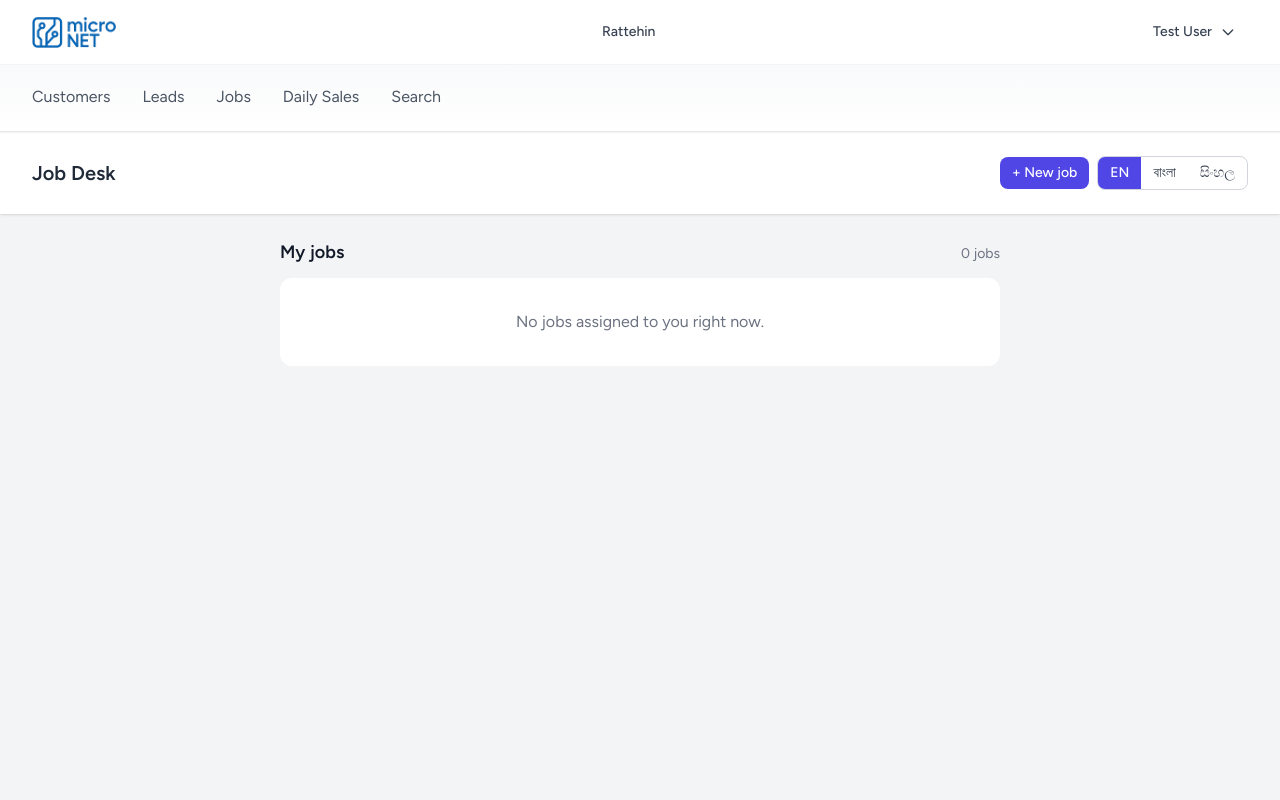
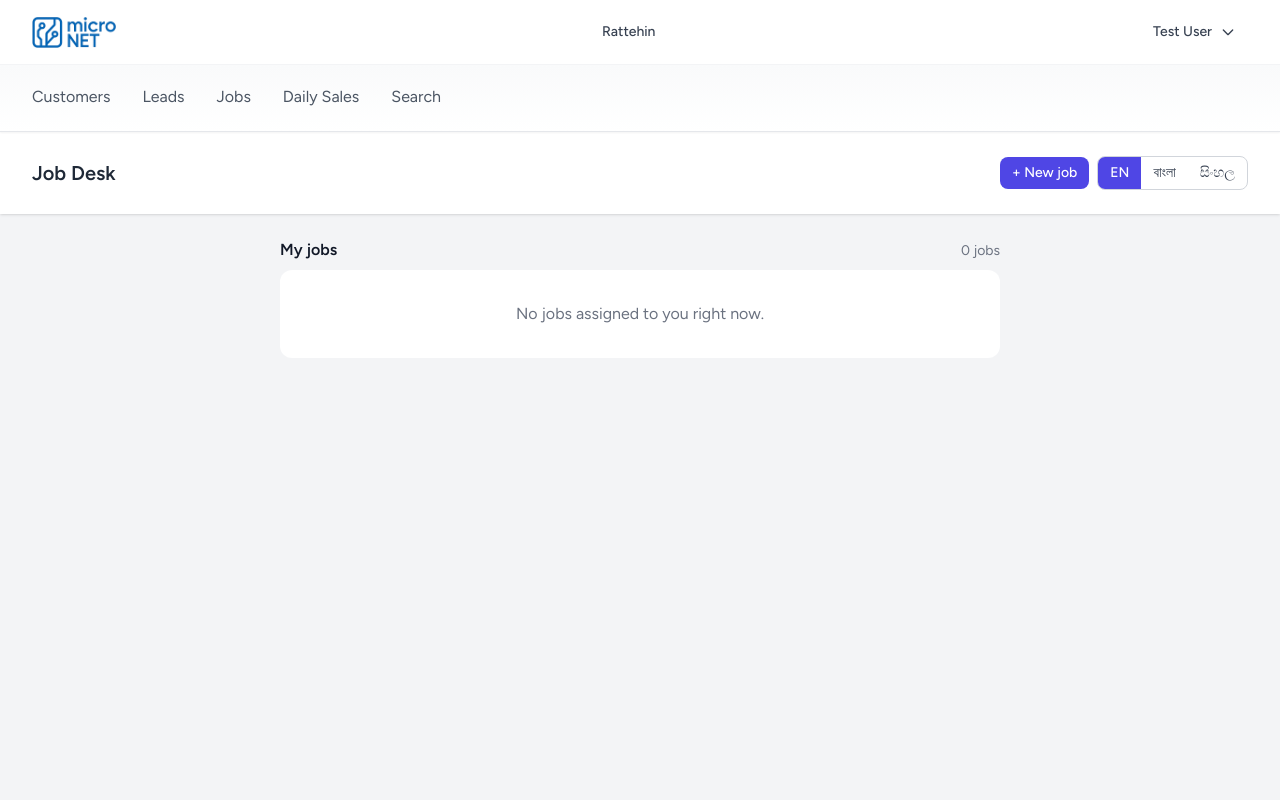
Before and after one commit to Rannamaari/micronetops, a Laravel app: page /desk in a window 1280 px wide. Run offline with Laravel 12, Linux system fonts and the light colour scheme; a user stored in the database is signed in; data comes from the database, SQL or seed files in the repository; data that the repository does not hold is empty; style sheets or scripts are compiled from the project's sources; parts of the project's set-up code (start-up, migrations or seed data) failed here and were passed over; some web fonts are replaced.

Commit message:
Job Desk: compact tiles; red box only for customers owed a call

```diff
--- a/app/Services/JobDesk.php
+++ b/app/Services/JobDesk.php
@@ -108,8 +108,9 @@ class JobDesk
 
                 if ($oldest) {
                     $minutes = $oldest->diffInMinutes($now, false);
+                    // Amber, not red: red is kept for customer-facing problems (late / call owed).
                     if ($minutes >= config('job_desk.accept_escalate_minutes')) {
-                        $alerts[] = $this->alert(self::ALERT_NOT_ACCEPTED, 'danger', self::SCOPE_TEAM, $oldest, [
+                        $alerts[] = $this->alert(self::ALERT_NOT_ACCEPTED, 'warn', self::SCOPE_TEAM, $oldest, [
                             'names' => $pending->pluck('name')->values()->all(),
                         ]);
                     } elseif ($minutes >= config('job_desk.accept_warn_minutes')) {
@@ -162,13 +163,9 @@ class JobDesk
      */
     public function teamAlerts(array $alerts): array
     {
-        return array_values(array_filter($alerts, function ($a) {
-            if ($a['type'] === self::ALERT_CALL_CUSTOMER) {
-                return $a['scope'] !== self::SCOPE_ASSIGNEE;
-            }
-
-            return $a['type'] === self::ALERT_NOT_ACCEPTED && $a['level'] === 'danger';
-        }));
+        // Only customers owed a call go in the red "waiting for an explanation" box.
+        return array_values(array_filter($alerts, fn ($a) => $a['type'] === self::ALERT_CALL_CUSTOMER
+            && $a['scope'] !== self::SCOPE_ASSIGNEE));
     }
 
     /**
--- a/resources/views/desk/index.blade.php
+++ b/resources/views/desk/index.blade.php
@@ -15,7 +15,7 @@
     </x-slot>
 
     <div class="py-4 sm:py-6">
-        <div class="max-w-3xl mx-auto px-3 sm:px-6 space-y-6">
+        <div class="max-w-3xl mx-auto px-3 sm:px-6 space-y-5">
 
             @if (session('success'))
                 <div class="px-4 py-3 bg-green-100 text-green-800 rounded-lg text-sm">{{ session('success') }}</div>
@@ -26,9 +26,9 @@
 
             {{-- Customers waiting for a call: mine first, then the team's --}}
             @if($myCalls->isNotEmpty() || $teamJobs->isNotEmpty())
-                <section class="rounded-2xl border-2 border-red-300 bg-red-50 p-4 space-y-3">
+                <section class="rounded-xl border-2 border-red-300 bg-red-50 p-3 space-y-2">
                     <div>
-                        <h3 class="text-lg font-bold text-red-800">{{ __('Customers waiting for an explanation') }}</h3>
+                        <h3 class="text-base font-bold text-red-800">{{ __('Customers waiting for an explanation') }}</h3>
                         <p class="text-sm text-red-700">{{ __('Call these customers, say sorry and give a new time. Then log the call on the job card.') }}</p>
                     </div>
 
@@ -37,7 +37,7 @@
                     @endforeach
 
                     @if($teamJobs->isNotEmpty())
-                        <div class="pt-2 text-sm font-semibold text-red-800">{{ __('Team – anyone free, please help') }}</div>
+                        <div class="pt-1 text-xs font-semibold text-red-800">{{ __('Team – anyone free, please help') }}</div>
                         @foreach($teamJobs as $job)
                             @include('desk.partials.job-row', ['job' => $job])
                         @endforeach
@@ -47,9 +47,9 @@
 
             {{-- Open jobs nobody has taken --}}
             @if($openJobs->isNotEmpty())
-                <section class="rounded-2xl border-2 border-indigo-200 bg-indigo-50 p-4 space-y-3">
+                <section class="rounded-xl border-2 border-indigo-200 bg-indigo-50 p-3 space-y-2">
                     <div>
-                        <h3 class="text-lg font-bold text-indigo-900">{{ __('Open jobs – nobody assigned') }}</h3>
+                        <h3 class="text-base font-bold text-indigo-900">{{ __('Open jobs – nobody assigned') }}</h3>
                         <p class="text-sm text-indigo-800">{{ __('Open a job and press "Assign to me" to take it.') }}</p>
                     </div>
                     @foreach($openJobs as $job)
@@ -59,9 +59,9 @@
             @endif
 
             {{-- My jobs --}}
-            <section class="space-y-3">
+            <section class="space-y-2">
                 <div class="flex items-baseline justify-between">
-                    <h3 class="text-lg font-bold text-gray-900">{{ __('My jobs') }}</h3>
+                    <h3 class="text-base font-bold text-gray-900">{{ __('My jobs') }}</h3>
                     <span class="text-sm text-gray-500">{{ trans_choice(':count job|:count jobs', $myJobs->count(), ['count' => $myJobs->count()]) }}</span>
                 </div>
 
@@ -90,9 +90,9 @@
 
             {{-- Everyone else's jobs, so the team knows who is doing what --}}
             @if($othersJobs->isNotEmpty())
-                <section class="space-y-3">
+                <section class="space-y-2">
                     <div class="flex items-baseline justify-between">
-                        <h3 class="text-lg font-bold text-gray-900">{{ __("Team's jobs") }}</h3>
+                        <h3 class="text-base font-bold text-gray-900">{{ __("Team's jobs") }}</h3>
                         <span class="text-sm text-gray-500">{{ trans_choice(':count job|:count jobs', $othersJobs->count(), ['count' => $othersJobs->count()]) }}</span>
                     </div>
                     @foreach($othersJobs as $job)
--- a/resources/views/desk/partials/alerts.blade.php
+++ b/resources/views/desk/partials/alerts.blade.php
@@ -8,9 +8,10 @@
     ];
 @endphp
 @if(!empty($alerts))
-    <div class="flex flex-wrap gap-1.5">
+    @php $small = !empty($compact); @endphp
+    <div class="flex flex-wrap {{ $small ? 'gap-1' : 'gap-1.5' }}">
         @foreach($alerts as $alert)
-            <span class="inline-flex items-center gap-1 px-2 py-0.5 rounded-full border text-xs font-semibold {{ $styles[$alert['level']] ?? $styles['info'] }}">
+            <span class="inline-flex items-center gap-1 rounded-full border font-semibold {{ $small ? 'px-1.5 py-0 text-[11px]' : 'px-2 py-0.5 text-xs' }} {{ $styles[$alert['level']] ?? $styles['info'] }}">
                 @if($alert['level'] === 'danger')
                     <span class="w-1.5 h-1.5 rounded-full bg-red-600"></span>
                 @endif
```
Also changed, not shown: resources/views/desk/partials/job-row.blade.php (+17 -25 lines), tests/Feature/JobDeskAlertsTest.php (+2 -1 lines), tests/Feature/JobDeskPagesTest.php (+13 -0 lines).
